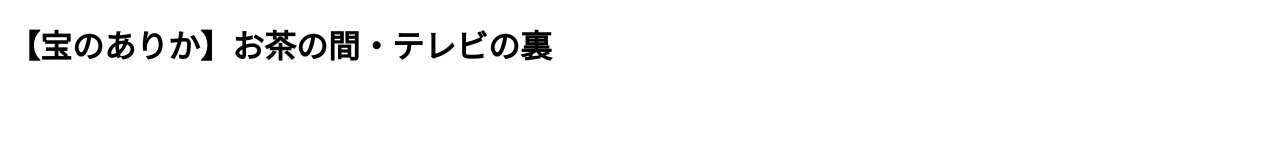
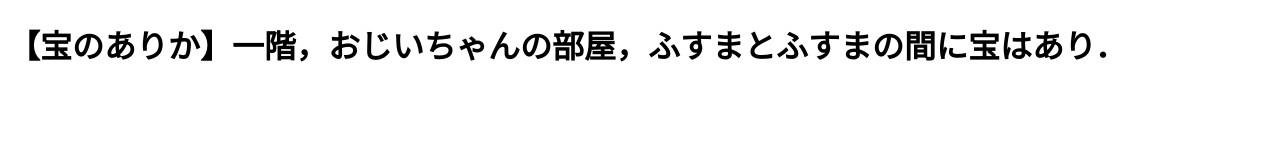
Before and after one commit to haru109f/laughtail, a plain HTML site: page index.html in a window 1280 px wide. Drawn offline with Linux system fonts and the light colour scheme.

Commit message:
Update index.html

```diff
--- a/index.html
+++ b/index.html
@@ -1,6 +1,6 @@
 <!DOCTYPE html>
 <html lang="ja">
 <body>
-<h1>【宝のありか】お茶の間・テレビの裏</h1>
+<h1>【宝のありか】一階，おじいちゃんの部屋，ふすまとふすまの間に宝はあり．</h1>
 </body>
 </html>
```
